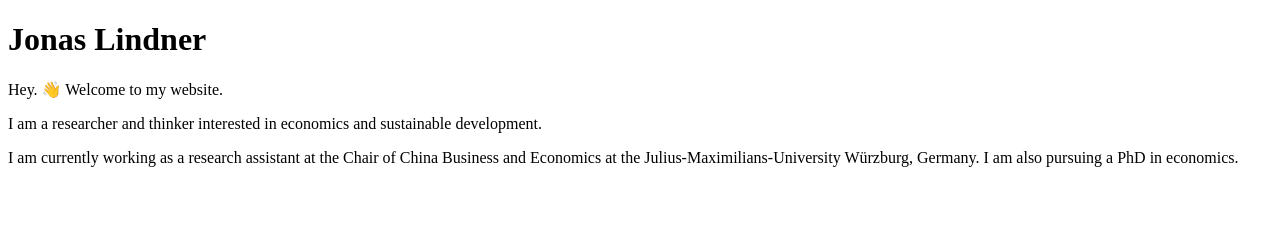
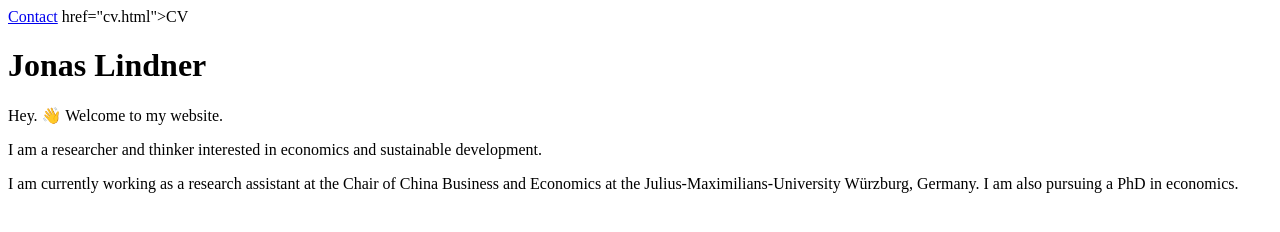
Before and after one commit to jonaslindner-econ/jonaslindner-econ.github.io, a plain HTML site: page index.html in a window 1280 px wide. Drawn offline with Linux system fonts and the light colour scheme.

Commit message:
New sites

```diff
--- a/index.html
+++ b/index.html
@@ -1,16 +1,26 @@
 <!DOCTYPE html>
 <html lang="en">
+
 <head>
     <meta charset="UTF-8">
-    <meta name="Jonas Lindner" content="width=device-width, initial-scale=1.0">
+    <title>Jonas Lindner</title>
+    <meta name="viewport" content="width=device-width, initial-scale=1.0">
+    <meta name="description" content="This is the website of Jonas Lindner.">
     <title>Document</title>
 </head>
+
 <body>
+    <header>
+        <nav>
+            <a href="contact.html">Contact</a>
+            <a> href="cv.html">CV</a>
+        </nav>
+    </header>
     <h1>Jonas Lindner</h1>
-   <p>Hey. 👋 Welcome to my website.</p>
-    <p> I am a researcher and thinker interested in economics and sustainable development. </p>
-   <p>I am currently working as a research assistant at the Chair of China Business and Economics at
-    the Julius-Maximilians-University Würzburg, Germany. I am also pursuing a PhD in economics.</p>
+        <p>Hey. 👋 Welcome to my website.</p>
+        <p> I am a researcher and thinker interested in economics and sustainable development. </p>
+        <p>I am currently working as a research assistant at the Chair of China Business and Economics at
+            the Julius-Maximilians-University Würzburg, Germany. I am also pursuing a PhD in economics.</p>
 </p>
 
 
```
Also changed, not shown: contact.html (added), cv.html (added).
